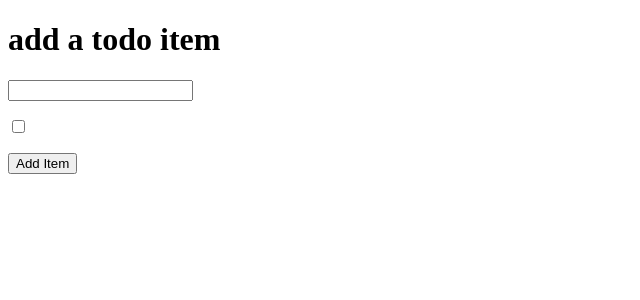
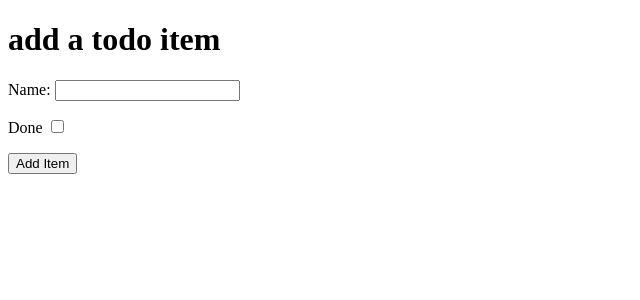
Before and after one commit to JJohnyy/personal_web, a Django app: page /add in a window 1280 px wide. Shown: the top 300 px of the page, without its empty margins (0-640 px from the left). Run offline with Django 4.2, Linux system fonts and the light colour scheme.

Commit message:
added labels

```diff
--- a/personal/templates/personal-web/add_item.html
+++ b/personal/templates/personal-web/add_item.html
@@ -12,13 +12,13 @@
         {% csrf_token %}
         <div>
             <p>
-                <label for="id_name"></label>
+                <label for="id_name">Name:</label>
                 <input type="text" id="id_name" name="item_name">
             </p>
         </div>
         <div>
             <p>
-                <label for="id_done"></label>
+                <label for="id_done">Done</label>
                 <input type="checkbox" id="id_done" name="done">
             </p>
         </div>
```
